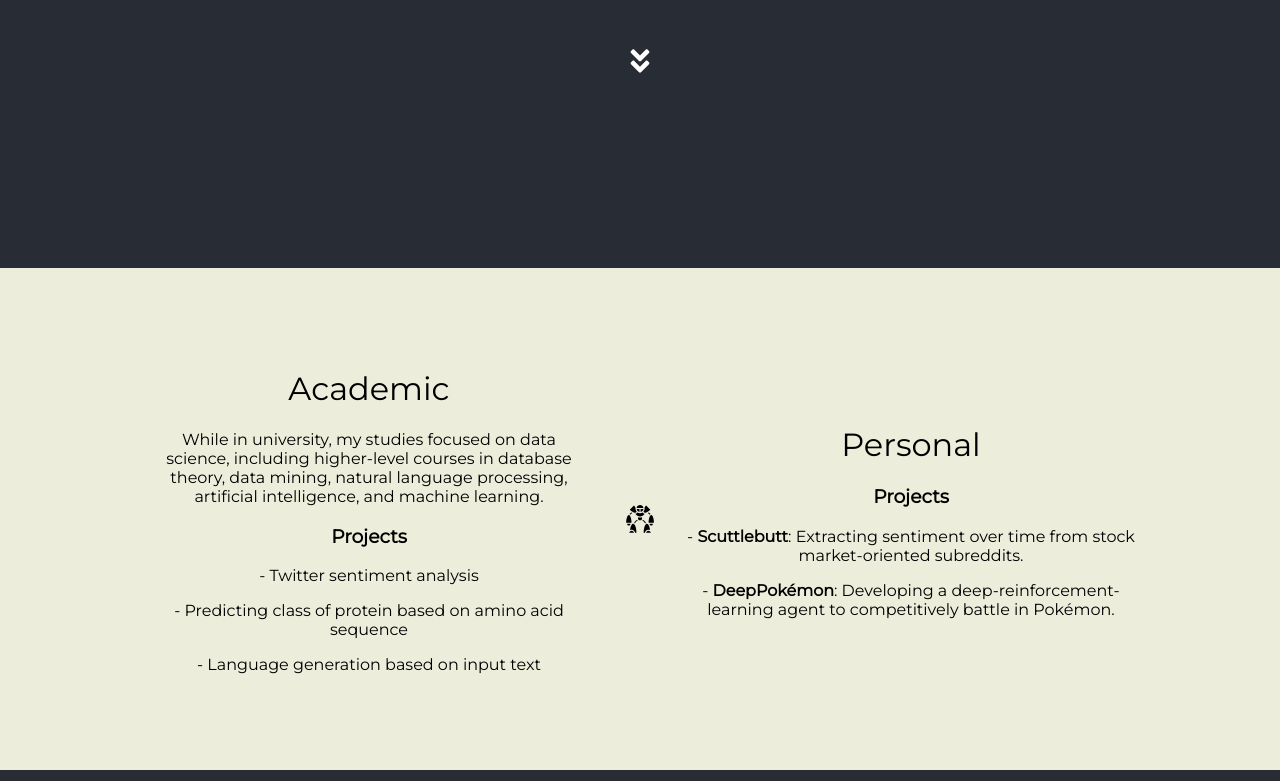
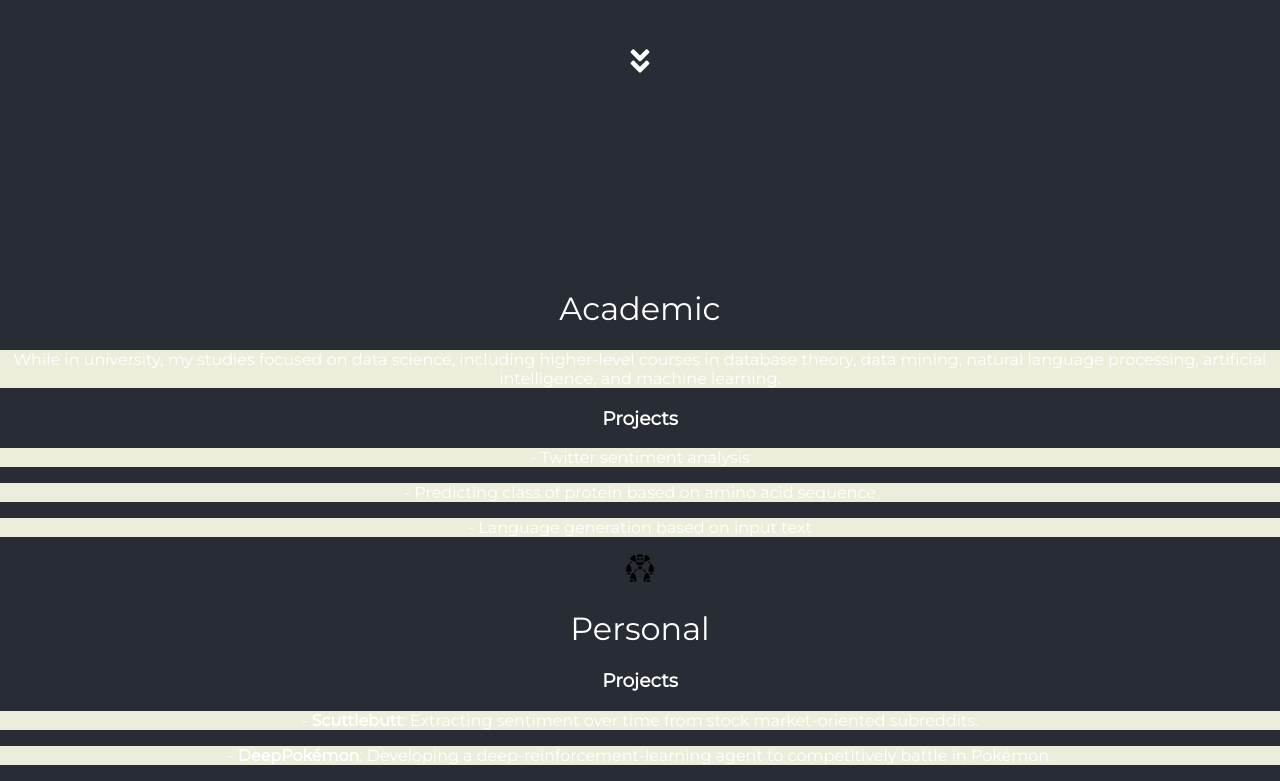
Before and after one commit to nickagliano/portfolio, a React app: page /data-science in a window 1280 px wide. Shown: the part 532-1313 px from the top of the page. Built offline with nearby package versions, Linux system fonts and the light colour scheme.

Commit message:
fix manifest for google results

```diff
--- a/public/index.html
+++ b/public/index.html
@@ -8,7 +8,7 @@
     <link href="https://fonts.googleapis.com/css2?family=Montserrat&display=swap" rel="stylesheet">
     <meta
       name="description"
-      content="Web site created using create-react-app"
+      content="Software Engineer"
     />
     <link rel="apple-touch-icon" href="%PUBLIC_URL%/logo192.png" />
     <!--
--- a/src/Components/DataScience.js
+++ b/src/Components/DataScience.js
@@ -1,5 +1,5 @@
 import React, { Component } from 'react';
-import '../css/DataScience.css';
+// import '../css/DataScience.css';
 import Piano from './Piano';
 import { FaAngleDoubleDown } from 'react-icons/fa';
 import { GiRobotGolem } from 'react-icons/gi';
--- a/src/css/DataScience.css
+++ /dev/null
@@ -1,56 +0,0 @@
-.aiContainer {
-    display: flex;
-    flex-direction: row;
-    justify-content: center;
-    align-content: center;
-    align-items: center;
-    text-align: left;
-    background-color: rgb(236, 237, 218);
-    padding: 2em;
-}
-
-.aiTextLeft {
-    color: black;
-    max-width: 40vw;
-    text-align: center;
-    padding: 3em;
-}
-
-.aiTextRight {
-    color: black;
-    max-width: 40vw;
-    text-align: center;
-    padding: 2em;
-}
-
-img {
-    margin: 1em;
-}
-
-/* for mobile */
-@media only screen and (max-device-width: 599px) {
-
-    .aiContainer {
-        flex-direction: column;
-        text-align: center;
-        max-width: 100%
-    }
-
-    .aiTextLeft {
-        max-width: 100%;
-        padding-left: 0;
-        padding-right: 0;
-        padding-bottom: 1em;
-        padding-top: 1em;
-    }
-
-    .aiTextRight {
-        max-width: 100%;
-        padding-left: 0;
-        padding-right: 0;
-        padding-bottom: 1em;
-        padding-top: 1em;
-    }
-
-
-}
```
Also changed, not shown: public/manifest.json.
